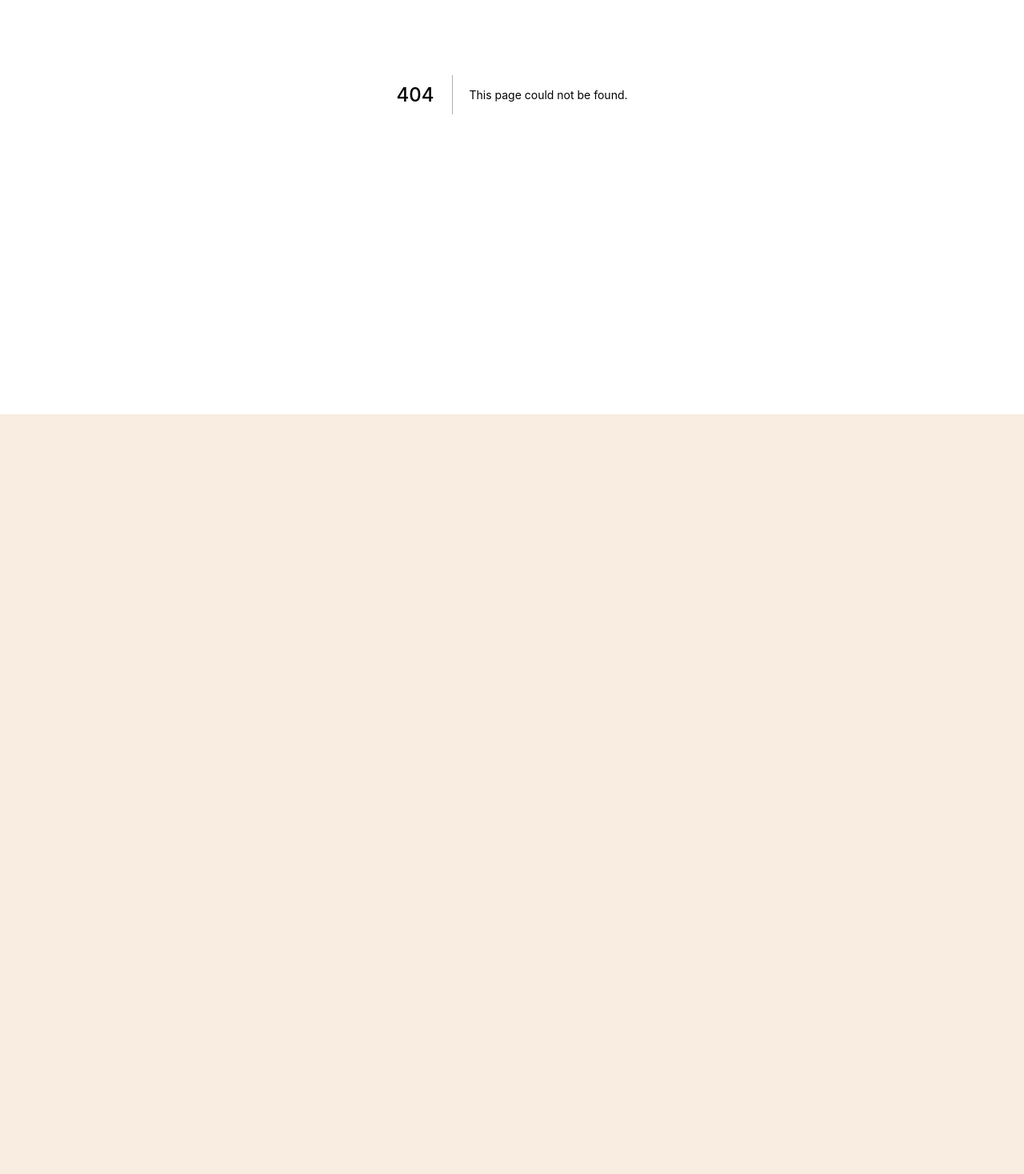
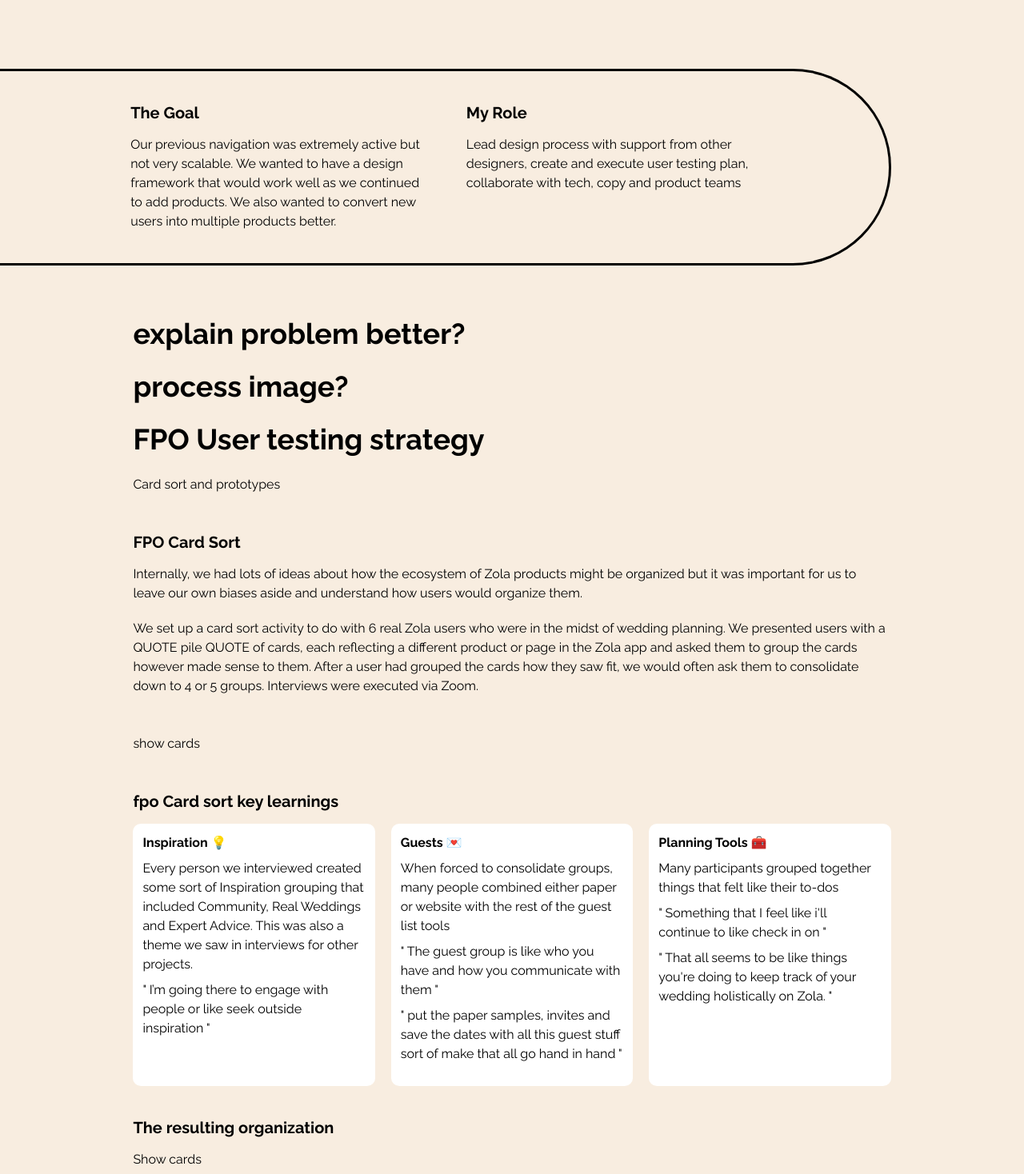
Before and after one commit to hottinet/casey-site-v2, a Next.js app: page /zola-navigation in a window 1280 px wide. Before the commit this address had no page. Shown: the part 282-1750 px from the top of the page at 80% size. Before the commit the page ends 800 px from the top, so only its background shows below. Built offline with nearby package versions, Linux system fonts and the light colour scheme.

Commit message:
started app nav page

```diff
--- a/src/constants/routing.ts
+++ b/src/constants/routing.ts
@@ -10,6 +10,7 @@ export const HOME_ROUTE = '/';
 export const ABOUT_ROUTE = '/about';
 export const ZOLA_CUSTOM_WEBSITE_ROUTE = '/zola-custom-website';
 export const ZOLA_BUDGET_ROUTE = '/zola-budget-tool';
+export const ZOLA_NAVIGATION = '/zola-navgation';
 
 export const RESTRICTED_ROUTES = [ZOLA_CUSTOM_WEBSITE_ROUTE, ZOLA_BUDGET_ROUTE];
 
--- /dev/null
+++ b/src/pages/zola-navigation.tsx
@@ -0,0 +1,127 @@
+import styled from '@emotion/styled';
+
+import Box from '~/components/box/Box';
+import ContentBox from '~/components/box/ContentBox';
+import GridBox from '~/components/box/GridBox';
+import Image from '~/components/Image';
+import Layout from '~/components/meta/Layout';
+import DetailPickle from '~/components/pickles/DetailPickle';
+import StackedText from '~/components/StackedText';
+import Body from '~/components/typography/Body';
+import Heading from '~/components/typography/Heading';
+import Title from '~/components/typography/Title';
+import { useBreakpointsLessThan } from '~/utils/useBreakpoints';
+
+const TwoByTwoGrid = styled(GridBox)(({ theme, columns }) => ({
+  [theme.breakpoints.sm]: {
+    gridTemplateColumns: '1fr 1fr',
+  },
+  [theme.breakpoints.md]: {
+    gridTemplateColumns: `repeat(${columns}, 1fr)`,
+  },
+}));
+
+const UTBox = styled(Box)`
+  background-color: white;
+  padding: 12px;
+  border-radius: 10px;
+`;
+
+const ZolaNavigation: React.FC = () => (
+  <Layout>
+    <ContentBox column>
+      <Title bold>FPO idk ehat the title is</Title>
+      <Title bold>Image?</Title>
+    </ContentBox>
+    <DetailPickle>
+      <StackedText
+        bottomText="Our previous navigation was extremely active but not very scalable. We wanted to have a design framework that would work well as we continued to add products. We also wanted to convert new users into multiple products better."
+        topText="The Goal"
+      />
+      <StackedText
+        bottomText="Lead design process with support from other designers, create and execute user testing plan, collaborate with tech, copy and product teams"
+        topText="My Role"
+      />
+    </DetailPickle>
+    <ContentBox column>
+      <Title bold>explain problem better?</Title>
+      <Title bold>process image?</Title>
+      <Title bold>FPO User testing strategy</Title>
+      <Body>Card sort and prototypes</Body>
+      <Heading bold>FPO Card Sort</Heading>
+      <Body mb={20}>
+        Internally, we had lots of ideas about how the ecosystem of Zola
+        products might be organized but it was important for us to leave our own
+        biases aside and understand how users would organize them.
+      </Body>
+      <Body>
+        We set up a card sort activity to do with 6 real Zola users who were in
+        the midst of wedding planning. We presented users with a QUOTE pile
+        QUOTE of cards, each reflecting a different product or page in the Zola
+        app and asked them to group the cards however made sense to them. After
+        a user had grouped the cards how they saw fit, we would often ask them
+        to consolidate down to 4 or 5 groups. Interviews were executed via Zoom.
+      </Body>
+      <Body> show cards</Body>
+      <Heading bold>fpo Card sort key learnings</Heading>
+    </ContentBox>
+    <ContentBox>
+      <TwoByTwoGrid columnGap={20} columns={3} mb={40} rowGap={20}>
+        <UTBox>
+          <Body bold mb={8}>
+            Inspiration 💡
+          </Body>
+          <Body mb={8}>
+            Every person we interviewed created some sort of Inspiration
+            grouping that included Community, Real Weddings and Expert Advice.
+            This was also a theme we saw in interviews for other projects.
+          </Body>
+          <Body>
+            &quot; I’m going there to engage with people or like seek outside
+            inspiration &quot;
+          </Body>
+        </UTBox>
+        <UTBox>
+          <Body bold mb={8}>
+            Guests 💌
+          </Body>
+          <Body mb={8}>
+            When forced to consolidate groups, many people combined either paper
+            or website with the rest of the guest list tools
+          </Body>
+          <Body mb={8}>
+            &quot; The guest group is like who you have and how you communicate
+            with them &quot;
+          </Body>
+          <Body mb={8}>
+            &quot; put the paper samples, invites and save the dates with all
+            this guest stuff sort of make that all go hand in hand &quot;
+          </Body>
+        </UTBox>
+        <UTBox>
+          <Body bold mb={8}>
+            Planning Tools 🧰
+          </Body>
+          <Body mb={8}>
+            Many participants grouped together things that felt like their
+            to-dos
+          </Body>
+          <Body mb={8}>
+            &quot; Something that I feel like i&apos;ll continue to like check
+            in on &quot;
+          </Body>
+          <Body mb={8}>
+            &quot; That all seems to be like things you&apos;re doing to keep
+            track of your wedding holistically on Zola. &quot;
+          </Body>
+        </UTBox>
+      </TwoByTwoGrid>
+    </ContentBox>
+    <ContentBox column>
+      <Heading bold>The resulting organization</Heading>
+      <Body>Show cards</Body>
+    </ContentBox>
+  </Layout>
+);
+
+export default ZolaNavigation;
```
